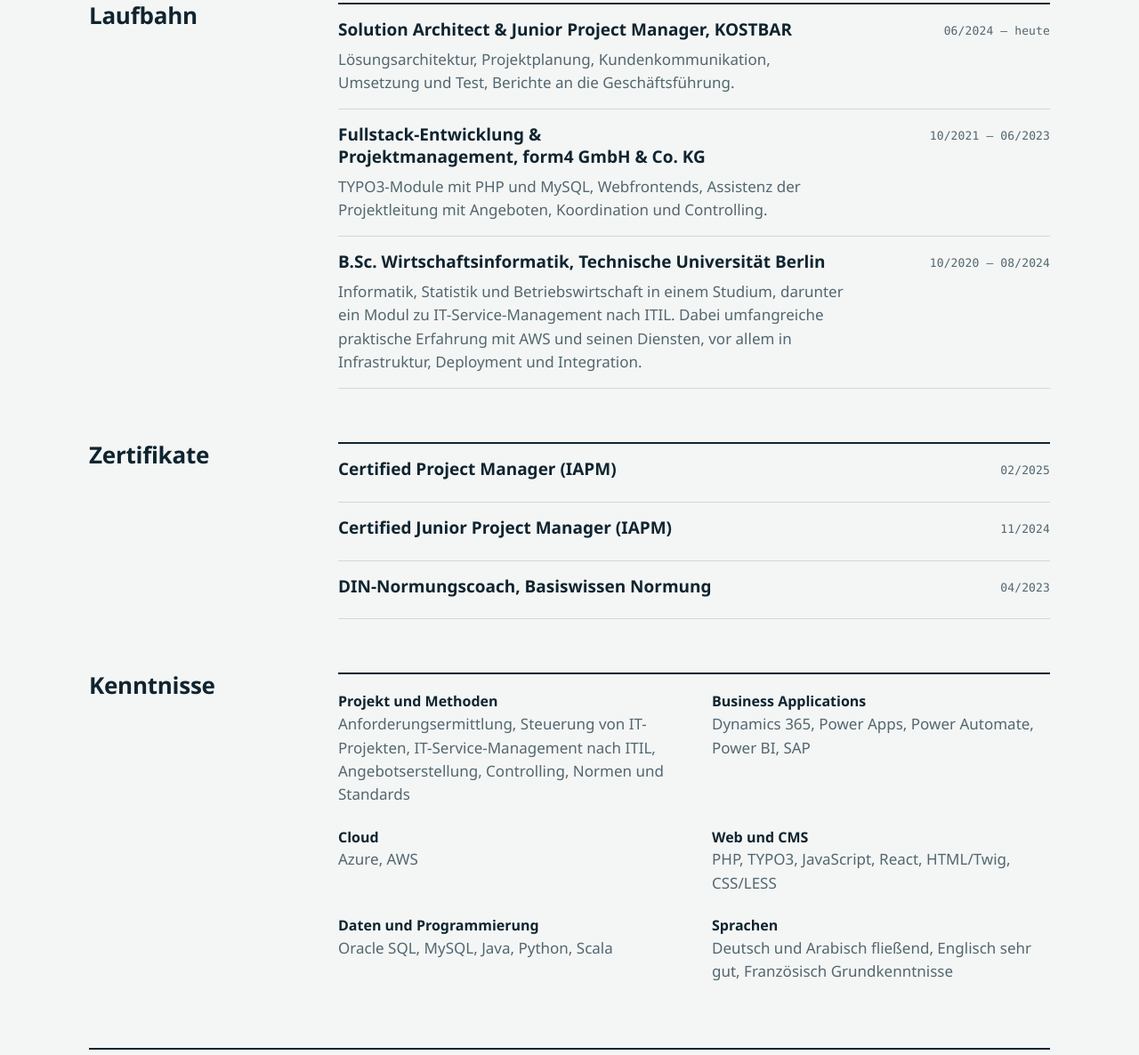
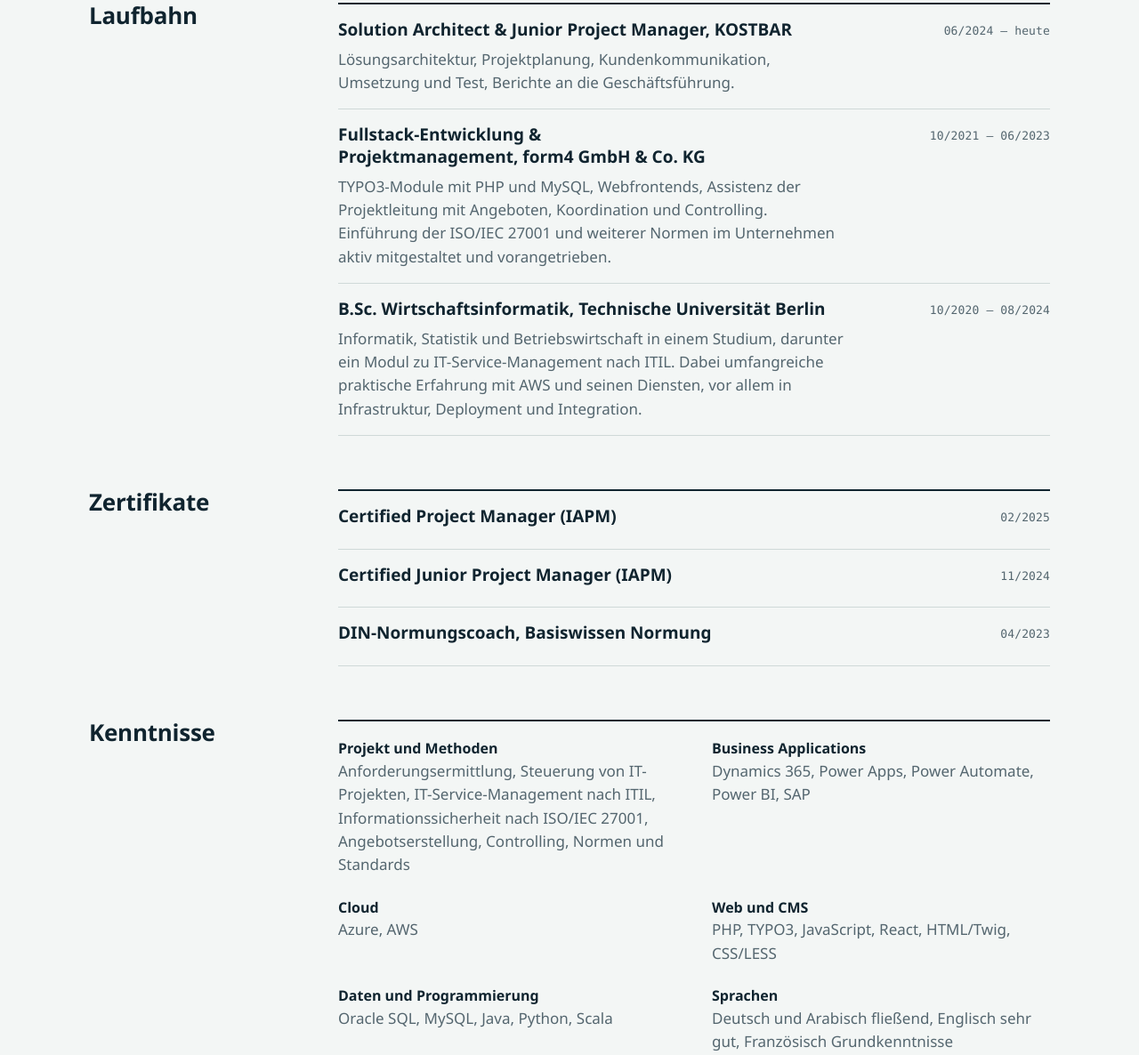
Before and after one commit to Odai-Mawed/Odai-Mawed.github.io, a plain HTML site: page index.html in a window 1280 px wide. Shown: the part 1572-2758 px from the top of the page at 89% size. Drawn offline with Linux system fonts and the light colour scheme.

Commit message:
Einführung von ISO/IEC 27001 bei form4 ergänzen
Co-Authored-By: Claude Opus 5.5 <noreply@anthropic.com>
Claude-Session: https://claude.ai/code/session_013YeMqW2kHUiqhRHVCd9QU5

```diff
--- a/index.html
+++ b/index.html
@@ -147,7 +147,7 @@
     <h2>Laufbahn</h2>
     <ul class="rows">
       <li><h3>Solution Architect &amp; Junior Project Manager, KOSTBAR</h3><p>Lösungsarchitektur, Projektplanung, Kundenkommunikation, Umsetzung und Test, Berichte an die Geschäftsführung.</p><span class="mono">06/2024 – heute</span></li>
-      <li><h3>Fullstack-Entwicklung &amp; Projektmanagement, form4 GmbH &amp; Co. KG</h3><p>TYPO3-Module mit PHP und MySQL, Webfrontends, Assistenz der Projektleitung mit Angeboten, Koordination und Controlling.</p><span class="mono">10/2021 – 06/2023</span></li>
+      <li><h3>Fullstack-Entwicklung &amp; Projektmanagement, form4 GmbH &amp; Co. KG</h3><p>TYPO3-Module mit PHP und MySQL, Webfrontends, Assistenz der Projektleitung mit Angeboten, Koordination und Controlling. Einführung der ISO/IEC 27001 und weiterer Normen im Unternehmen aktiv mitgestaltet und vorangetrieben.</p><span class="mono">10/2021 – 06/2023</span></li>
       <li><h3>B.Sc. Wirtschaftsinformatik, Technische Universität Berlin</h3><p>Informatik, Statistik und Betriebswirtschaft in einem Studium, darunter ein Modul zu IT-Service-Management nach ITIL. Dabei umfangreiche praktische Erfahrung mit AWS und seinen Diensten, vor allem in Infrastruktur, Deployment und Integration.</p><span class="mono">10/2020 – 08/2024</span></li>
     </ul>
   </section>
@@ -164,7 +164,7 @@
   <section class="block split">
     <h2>Kenntnisse</h2>
     <div class="skills">
-      <div><h3>Projekt und Methoden</h3><p>Anforderungsermittlung, Steuerung von IT-Projekten, IT-Service-Management nach ITIL, Angebotserstellung, Controlling, Normen und Standards</p></div>
+      <div><h3>Projekt und Methoden</h3><p>Anforderungsermittlung, Steuerung von IT-Projekten, IT-Service-Management nach ITIL, Informationssicherheit nach ISO/IEC 27001, Angebotserstellung, Controlling, Normen und Standards</p></div>
       <div><h3>Business Applications</h3><p>Dynamics 365, Power Apps, Power Automate, Power BI, SAP</p></div>
       <div><h3>Cloud</h3><p>Azure, AWS</p></div>
       <div><h3>Web und CMS</h3><p>PHP, TYPO3, JavaScript, React, HTML/Twig, CSS/LESS</p></div>
```
